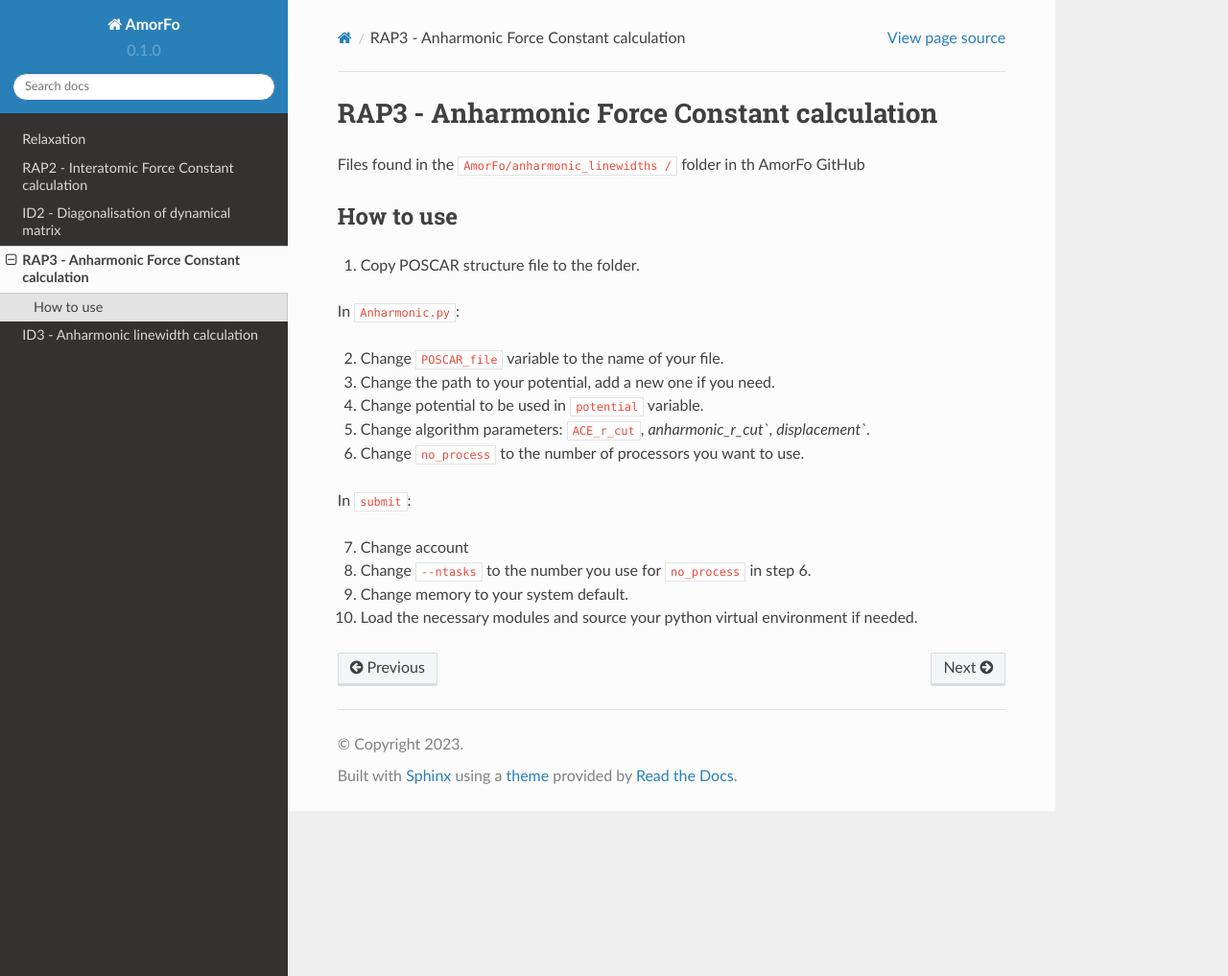
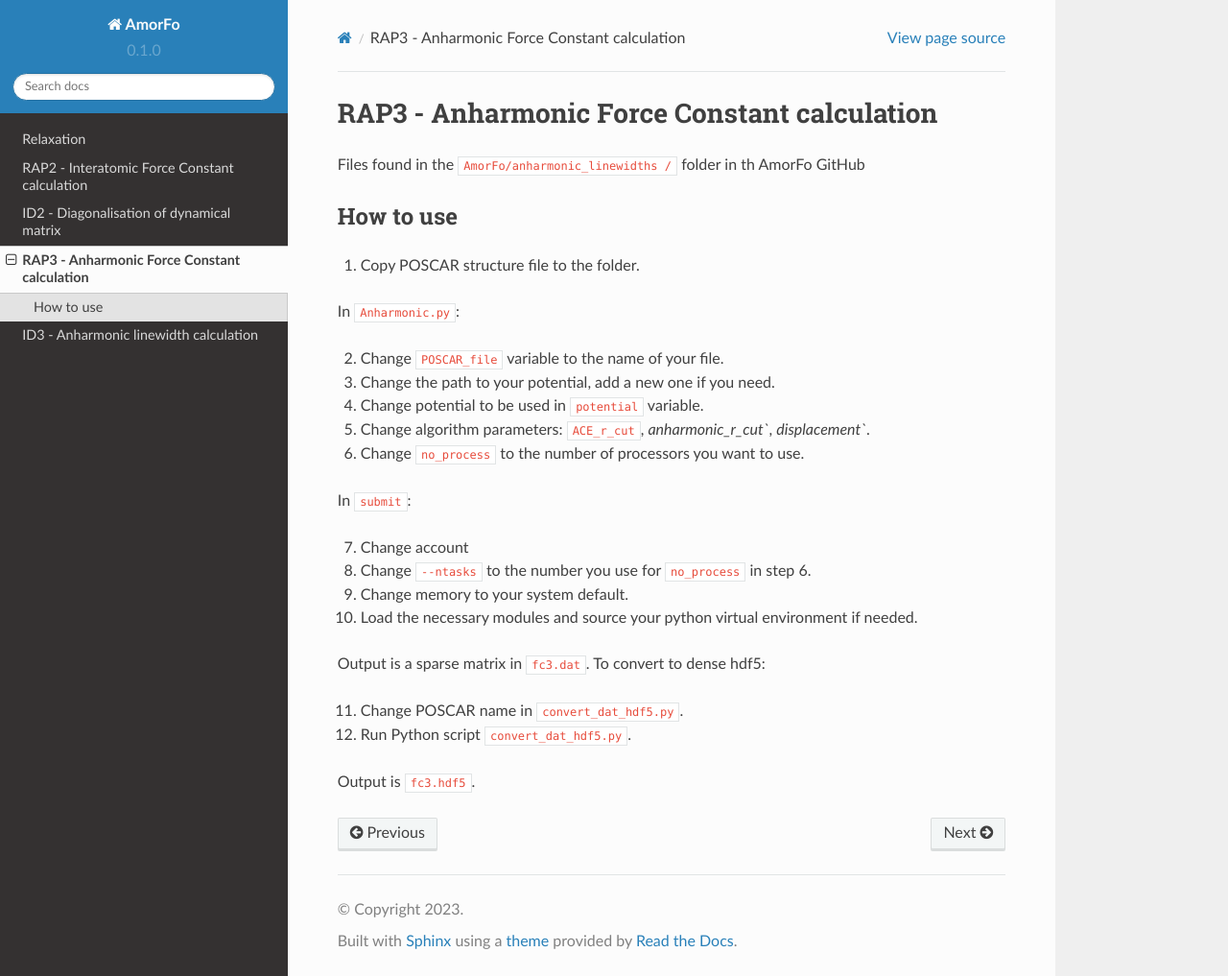
Before and after one commit to bp443/AmorDocs, a Sphinx documentation site: the page built from docs/source/rap3.rst, in a window 1280 px wide and 1017 px high. Shown: the whole window at 96% size. Built offline with Sphinx 7.4.7 and the Read the Docs theme 2.0.0, drawn with Linux system fonts in a browser that asks for light colours.

Commit message:
Update rap3.rst

```diff
--- a/docs/source/rap3.rst
+++ b/docs/source/rap3.rst
@@ -23,3 +23,10 @@ In ``submit``:
 8. Change ``--ntasks`` to the number you use for ``no_process`` in step 6.
 9. Change memory to your system default.
 10. Load the necessary modules and source your python virtual environment if needed.
+
+Output is a sparse matrix in ``fc3.dat``. To convert to dense hdf5:
+
+11. Change POSCAR name in ``convert_dat_hdf5.py``.
+12. Run Python script ``convert_dat_hdf5.py``.
+
+Output is ``fc3.hdf5``.
```
